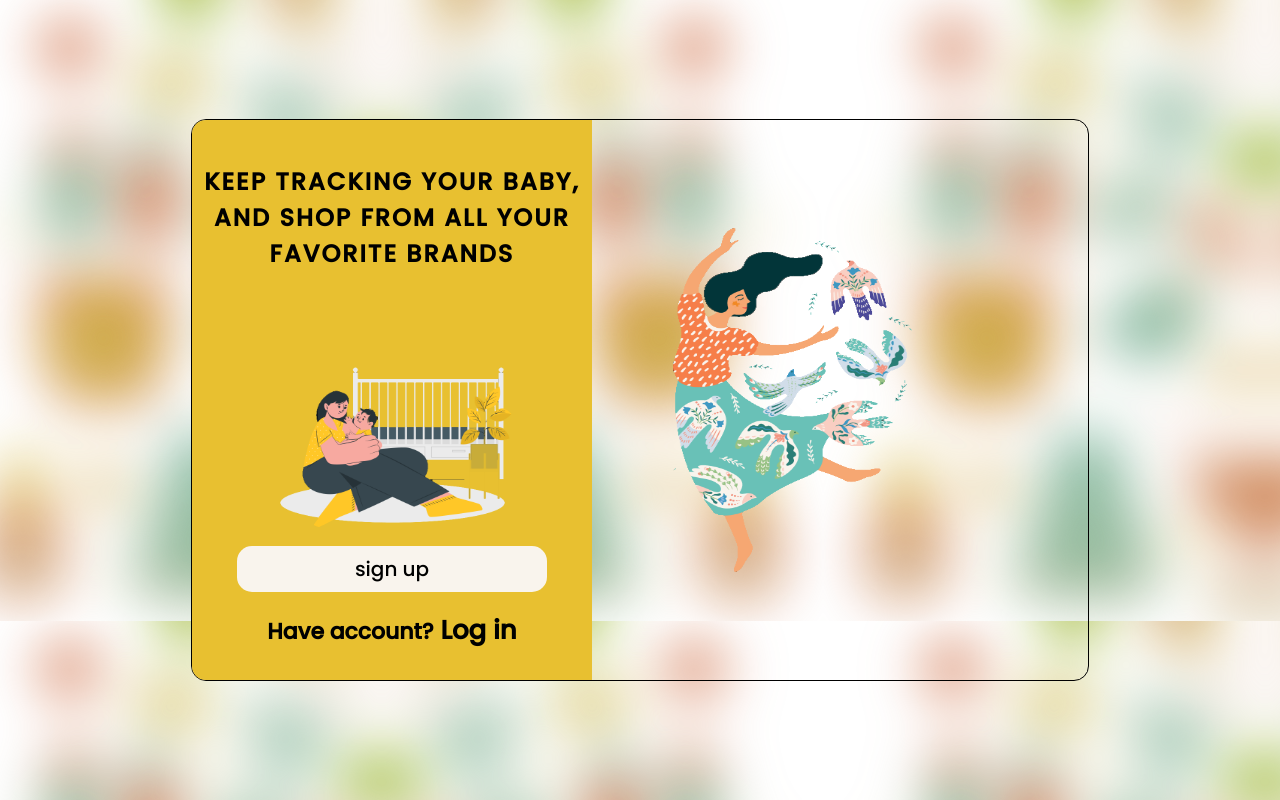
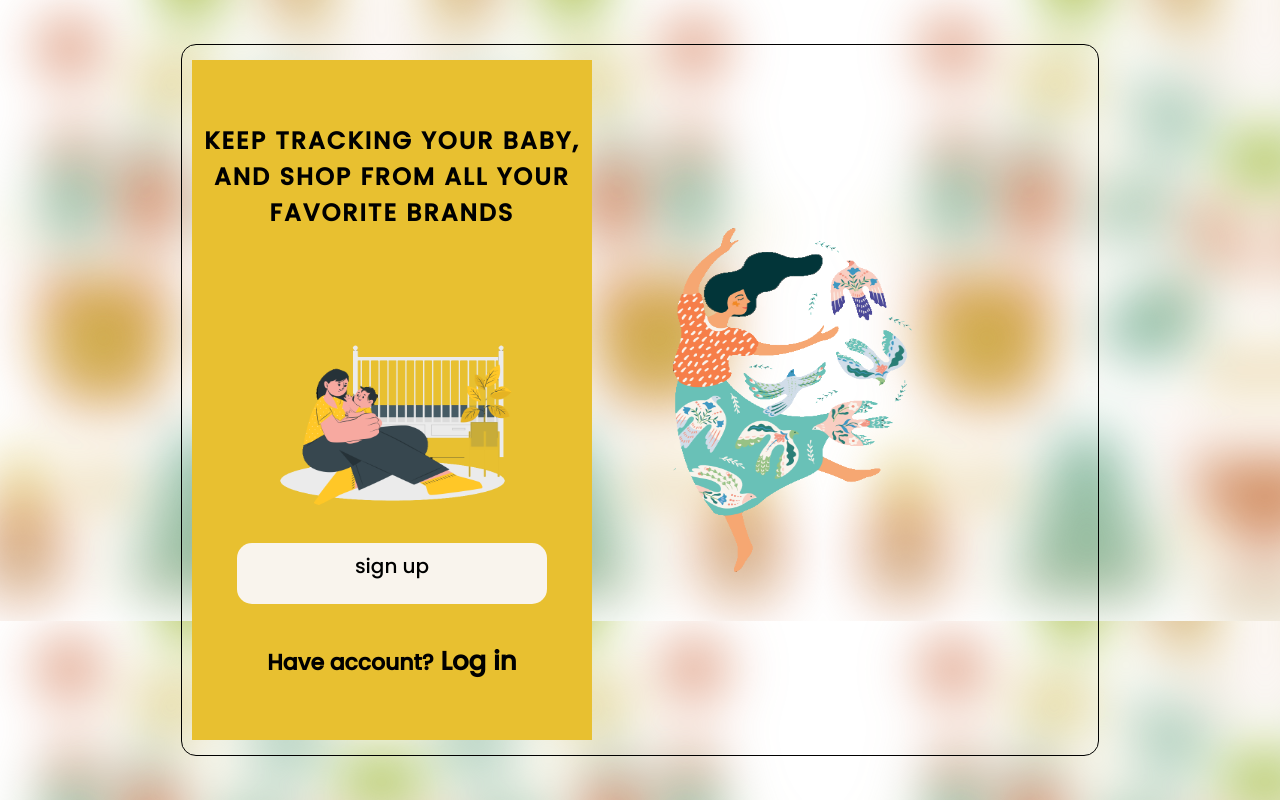
Before and after one commit to Ahmed-fayek/New-Mommy-deployed, a React (Create React App) app: page / in a window 1280 px wide. Built offline with nearby package versions, Linux system fonts and the light colour scheme.

Commit message:
update styles

```diff
--- a/src/views/welcome/styles.css
+++ b/src/views/welcome/styles.css
@@ -24,8 +24,9 @@
 
 .welcome-container .container {
     width: 70%;
-    height: 70%;
+    height: 85%;
     display: flex;
+    padding: 15px 10px;
     border: 1px solid #000;
     border-radius: 15px;
     -webkit-border-radius: 15px;
```
